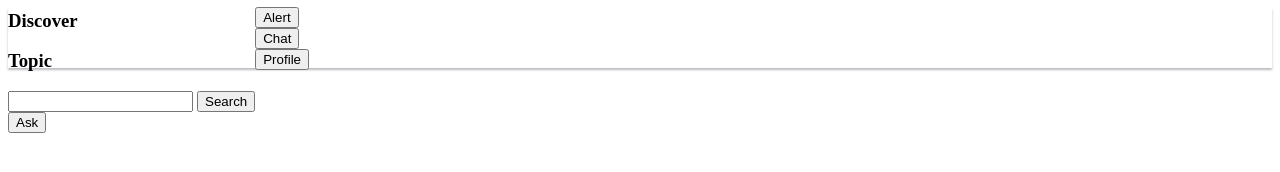
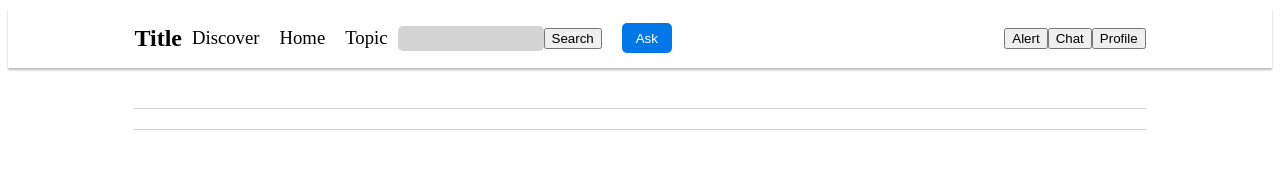
Before and after one commit to hptg1994/Knowledge_AngularJS, a website: page app/View/MainPage/main.template.html in a window 1280 px wide. Drawn offline with Linux system fonts and the light colour scheme.

Commit message:
有条不紊的进行着

```diff
--- a/app/View/MainPage/main.template.html
+++ b/app/View/MainPage/main.template.html
@@ -1,17 +1,19 @@
 <link rel="stylesheet" href="../../style/Main.css">
-<section class="MainPage">
+<section class="MainPage" ng-controller="HomeController">
     <header class="MainPage-Header">
         <div class="MainPage-Header-Left">
             <h2>Title</h2>
             <h3>Discover</h3>
+            <h3>Home</h3>
             <h3>Topic</h3>
-            <div>
+            <div class="MainPage-Searching-Input">
                 <input type="text" ng-model="searchingTopic" name="searchingTopic">
                 <button>Search</button>
             </div>
 
             <button class="MainPage-AddQuestion-Button">Ask</button>
         </div>
+
         <div class="MainPage-Header-Right">
             <div class="MainPage-Header-Alert">
                 <button class="">Alert</button>
@@ -24,4 +26,15 @@
             </div>
         </div>
     </header>
+
+    <section class="MainPage-MainSection">
+        <section class="MainPage-QuestionSection">
+            <div class="MainPage-QuestionCard-Container">
+                <question-card></question-card>
+            </div>
+            <div class="MainPage-QuestionCard-Container">
+                <question-card></question-card>
+            </div>
+        </section>
+    </section>
 </section>
--- a/app/style/Main.css
+++ b/app/style/Main.css
@@ -1,8 +1,62 @@
 .MainPage-Header {
+    padding: 0px 10%;
     height: 60px;
-    box-shadow: 0px 2px 2px rgba(117, 122, 130,0.5);
+    box-shadow: 0px 2px 2px rgba(117, 122, 130, 0.5);
     display: flex;
     flex-direction: row;
     align-items: center;
+    justify-content: space-between;
+}
 
+.MainPage-Header-Left, .MainPage-Header-Right {
+    display: flex;
+    flex-direction: row;
+    align-items: center;
 }
+
+
+.MainPage h3 {
+    padding: 10px;
+    font-weight: 400;
+}
+
+.MainPage-Searching-Input {
+    display: flex;
+    flex-direction: row;
+    align-items: center;
+}
+
+.MainPage-Searching-Input input {
+    padding: 7px;
+    font-size: 10px;
+    background-color: lightgray;
+    border-radius: 5px;
+    border: none;
+}
+
+.MainPage-AddQuestion-Button {
+    margin-left: 20px;
+    height: 30px;
+    width: 50px;
+    border-radius: 5px;
+    border: none;
+    background-color: rgb(0, 119, 230);
+    color: white;
+}
+
+/* Question Section */
+
+.MainPage-MainSection {
+    padding: 20px 10%;
+}
+
+.MainPage-QuestionSection {
+    background-color: white;
+    display: flex;
+    flex-direction: column;
+}
+
+.MainPage-QuestionCard-Container {
+    padding: 10px 10px;
+    border-bottom: 1px solid lightgray;
+}
```
Also changed, not shown: app/View/MainPage/main.js (+15 -2 lines), app/app.service.js (+16 -2 lines).
